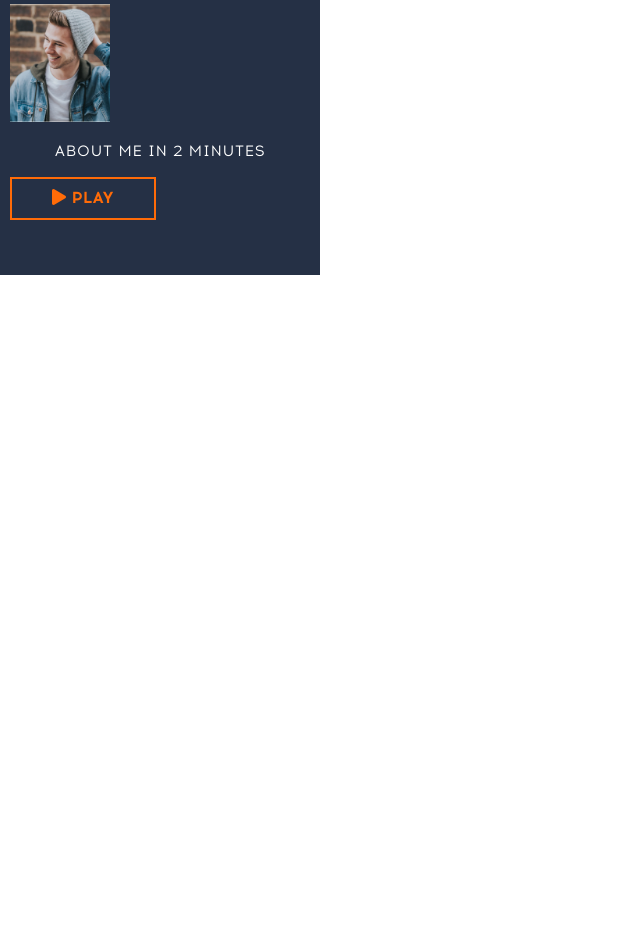
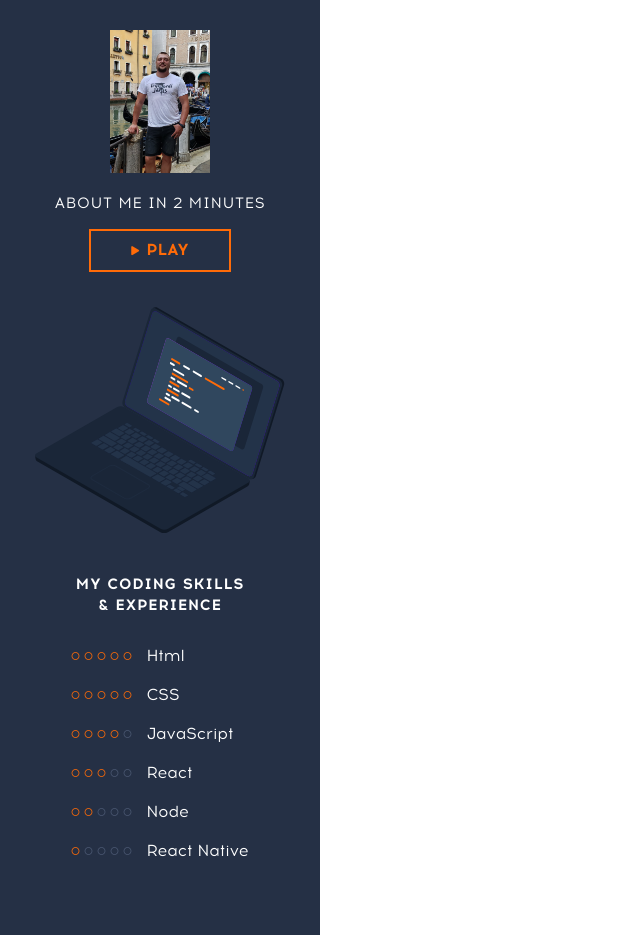
Before and after one commit to dmytrosem-tech/my-rezume-js, a plain HTML site: page index.html in a window 1280 px wide. Shown: the part 473-1408 px from the top of the page, without its empty margins (0-640 px from the left). Before the commit the page ends 800 px from the top, so only its background shows below. Drawn offline with Linux system fonts and the light colour scheme.

Commit message:
hw2-1
Перед подключением секций

```diff
--- a/css/style.css
+++ b/css/style.css
@@ -77,7 +77,7 @@ body {
 .accent-btn {
   color: var(--c-light);
   background-color: var(--c-accent);
-  font-weight: bold;
+  font-weight: 700;
   font-size: 15px;
   line-height: 18px;
   letter-spacing: 0.05em;
@@ -90,6 +90,9 @@ body {
 /* Front Page section */
 
 .front-page {
+  display: flex;
+  flex-direction: column;
+  align-items: center;
   width: 320px;
   background: var(--c-dark-blue);
   padding: 30px 10px 55px 10px;
@@ -97,7 +100,7 @@ body {
 }
 
 .front-page-my-name {
-  font-weight: bold;
+  font-weight: 700;
   font-size: 26px;
   line-height: 31px;
   text-transform: uppercase;
@@ -107,7 +110,7 @@ body {
 }
 
 .front-page-profession {
-  font-weight: bold;
+  font-weight: 700;
   font-size: 35px;
   line-height: 42px;
   text-transform: uppercase;
@@ -167,6 +170,7 @@ body {
 }
 .front-page-my-photo {
   width: 100px;
+  margin-bottom: 20px;
 }
 
 .front-page-my-descr {
@@ -176,12 +180,79 @@ body {
   letter-spacing: 0.05em;
   text-transform: uppercase;
   color: var(--txt-c-light);
+  margin: 0 0 15px 0;
 }
 
 .front-page-my-video-btn {
+  display: flex;
+  align-items: center;
   border: 2px solid var(--c-accent);
   color: var(--txt-c-accent);
   background: transparent;
   padding: 10px 40px;
-  font-weight: bold;
+  font-weight: 700;
+  margin-bottom: 35px;
 }
+
+.front-page-my-video-btn .fa-play {
+  font-size: 9px;
+  margin-right: 7px;
+}
+
+.front-page-laptop {
+  width: 250px;
+  margin-bottom: 40px;
+}
+
+/* Experience section */
+
+.experience-container {
+  display: flex;
+  flex-direction: column;
+  align-items: center;
+}
+
+.experience-title {
+  margin: 0 0 30px 0;
+  width: 180px;
+  font-weight: 700;
+  font-size: 15px;
+  line-height: 140%;
+  text-align: center;
+  letter-spacing: 0.05em;
+  text-transform: uppercase;
+  color: var(--txt-c-light);
+}
+
+.experience-skill {
+  display: flex;
+  align-items: center;
+  margin-bottom: 20px;
+}
+
+.experience-dots {
+  display: flex;
+  align-items: center;
+  margin-right: 10px;
+}
+
+.experience-dots-item {
+  margin-right: 5px;
+  color: var(--c-grey-blue);
+  font-size: 8px;
+}
+
+.experience-dots-item-accent {
+  color: var(--c-accent);
+}
+
+.experience-text {
+  margin: 0;
+  font-size: 16px;
+  line-height: 19px;
+  color: var(--txt-c-light);
+}
+
+.experience-text .last {
+  margin-bottom: 56px;
+}
--- a/index.html
+++ b/index.html
@@ -26,7 +26,7 @@
         </div>
       </nav>
 
-      <h1 class="front-page-my-name">[Alex Tur]</h1>
+      <h1 class="front-page-my-name">[Dmytro Semeruk]</h1>
 
       <h2 class="front-page-profession">{Frontend} _DEVELOPER</h2>
 
@@ -35,8 +35,11 @@
         websites, small and medium web apps for business
       </p>
 
-      <button class="front-page-gallery-btn accent-btn">See my recent works —</button
-      ><img src="./images/my-photo.jpg" alt="" class="front-page-my-photo" />
+      <button class="front-page-gallery-btn accent-btn">
+        See my recent works —
+      </button>
+
+      <img src="./images/me2.jpg" alt="" class="front-page-my-photo" />
 
       <p class="front-page-my-descr">About me in 2 minutes</p>
 
@@ -45,6 +48,119 @@
         PLAY
       </button>
 
+      <img src="./images/laptop.svg" alt="" class="front-page-laptop" />
+
+      <div class="experience-container">
+        <h3 class="experience-title">My Coding Skills & Experience</h3>
+
+        <div class="exp-box">
+          <div class="experience-skill">
+            <div class="experience-dots">
+              <i
+                class="experience-dots-item experience-dots-item-accent far fa-circle"
+              ></i>
+              <i
+                class="experience-dots-item experience-dots-item-accent far fa-circle"
+              ></i>
+              <i
+                class="experience-dots-item experience-dots-item-accent far fa-circle"
+              ></i>
+              <i
+                class="experience-dots-item experience-dots-item-accent far fa-circle"
+              ></i>
+              <i
+                class="experience-dots-item experience-dots-item-accent far fa-circle"
+              ></i>
+            </div>
+            <p class="experience-text">Html</p>
+          </div>
+
+          <div class="experience-skill">
+            <div class="experience-dots">
+              <i
+                class="experience-dots-item experience-dots-item-accent far fa-circle"
+              ></i>
+              <i
+                class="experience-dots-item experience-dots-item-accent far fa-circle"
+              ></i>
+              <i
+                class="experience-dots-item experience-dots-item-accent far fa-circle"
+              ></i>
+              <i
+                class="experience-dots-item experience-dots-item-accent far fa-circle"
+              ></i>
+              <i
+                class="experience-dots-item experience-dots-item-accent far fa-circle"
+              ></i>
+            </div>
+            <p class="experience-text">CSS</p>
+          </div>
+
+          <div class="experience-skill">
+            <div class="experience-dots">
+              <i
+                class="experience-dots-item experience-dots-item-accent far fa-circle"
+              ></i>
+              <i
+                class="experience-dots-item experience-dots-item-accent far fa-circle"
+              ></i>
+              <i
+                class="experience-dots-item experience-dots-item-accent far fa-circle"
+              ></i>
+              <i
+                class="experience-dots-item experience-dots-item-accent far fa-circle"
+              ></i>
+              <i class="experience-dots-item far fa-circle"></i>
+            </div>
+            <p class="experience-text">JavaScript</p>
+          </div>
+
+          <div class="experience-skill">
+            <div class="experience-dots">
+              <i
+                class="experience-dots-item experience-dots-item-accent far fa-circle"
+              ></i>
+              <i
+                class="experience-dots-item experience-dots-item-accent far fa-circle"
+              ></i>
+              <i
+                class="experience-dots-item experience-dots-item-accent far fa-circle"
+              ></i>
+              <i class="experience-dots-item far fa-circle"></i>
+              <i class="experience-dots-item far fa-circle"></i>
+            </div>
+            <p class="experience-text">React</p>
+          </div>
+
+          <div class="experience-skill">
+            <div class="experience-dots">
+              <i
+                class="experience-dots-item experience-dots-item-accent far fa-circle"
+              ></i>
+              <i
+                class="experience-dots-item experience-dots-item-accent far fa-circle"
+              ></i>
+              <i class="experience-dots-item far fa-circle"></i>
+              <i class="experience-dots-item far fa-circle"></i>
+              <i class="experience-dots-item far fa-circle"></i>
+            </div>
+            <p class="experience-text">Node</p>
+          </div>
+
+          <div class="experience-skill">
+            <div class="experience-dots">
+              <i
+                class="experience-dots-item experience-dots-item-accent far fa-circle"
+              ></i>
+              <i class="experience-dots-item far fa-circle"></i>
+              <i class="experience-dots-item far fa-circle"></i>
+              <i class="experience-dots-item far fa-circle"></i>
+              <i class="experience-dots-item far fa-circle"></i>
+            </div>
+            <p class="experience-text last">React Native</p>
+          </div>
+        </div>
+      </div>
     </section>
   </body>
 </html>
```
Also changed, not shown: images/me.jpg (added), images/me1.jpg (added), images/me2.jpg (added).
